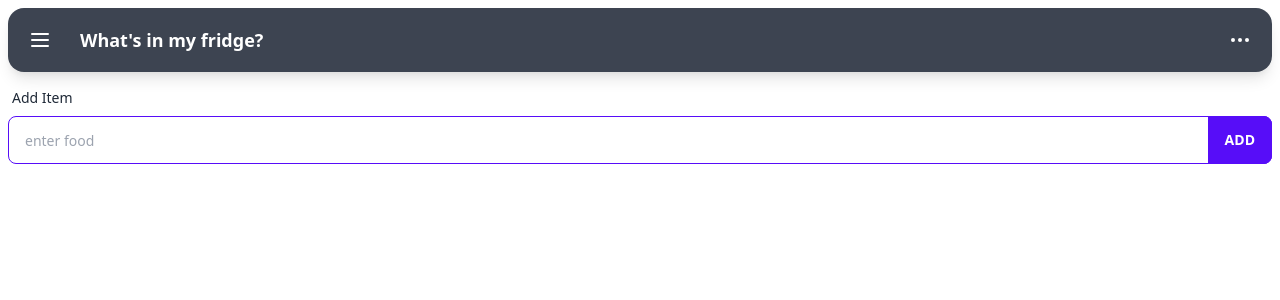
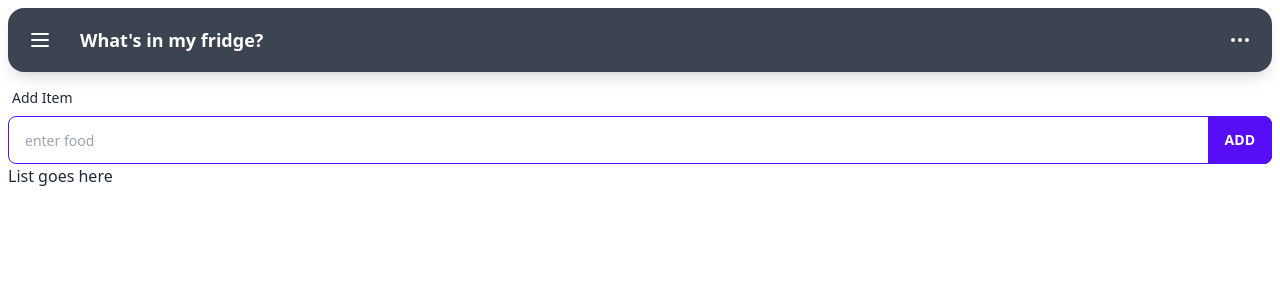
Before and after one commit to jamiebdavis/whats-in-my-fridge, a React (Create React App) app: page /fridge in a window 1280 px wide. Shown: the top 300 px of the page. Built offline with nearby package versions, Linux system fonts and the light colour scheme.

Commit message:
Added item list provider/context

```diff
--- a/src/Routes.js
+++ b/src/Routes.js
@@ -1,7 +1,7 @@
 import { Route, Switch } from "react-router-dom";
 
-import AddItem from "./components/addItem/AddItem";
 import Home from "./containers/Home";
+import ItemList from "./containers/ItemList";
 import NotFound from "./components/homePage/NotFound";
 import React from "react";
 
@@ -11,7 +11,7 @@ import React from "react";
 export default ({ childProps }) => (
     <Switch>
         <Route path="/" exact component={Home} props={childProps} />
-        <Route path="/fridge" exact component={AddItem} props={childProps} />
+        <Route path="/fridge" exact component={ItemList} props={childProps} />
         {/* Catch all unmatched routes */}
         <Route component={NotFound} />
     </Switch>
--- a/src/components/addItem/AddItem.js
+++ b/src/components/itemList/AddItem.js
@@ -1,6 +1,11 @@
-import React from "react";
+import React, { useContext } from "react";
+
+import { ItemListContext } from "./ItemListProvider";
 
 export default function AddItem() {
+    const { placeholder } = useContext(ItemListContext);
+
+    console.log(ItemListContext);
     return (
         <div class="form-control">
             <label class="label">
@@ -9,7 +14,7 @@ export default function AddItem() {
             <div class="relative">
                 <input
                     type="text"
-                    placeholder="enter food"
+                    placeholder={"enter food"}
                     class="w-full pr-16 input input-primary input-bordered"
                 />
                 <button class="absolute right-0 top-0 rounded-l-none btn btn-primary">Add</button>
--- /dev/null
+++ b/src/components/itemList/ItemListProvider.js
@@ -0,0 +1,13 @@
+import React, { createContext, useState } from "react";
+
+export const ItemListContext = createContext();
+
+export default function ItemListProvider({ children }) {
+    const [placeHolder, setPlaceHolder] = useState("Item list Provider");
+
+    const contextValue = {
+        placeHolder,
+    };
+
+    return <ItemListContext.Provider value={contextValue}>{children}</ItemListContext.Provider>;
+}
--- /dev/null
+++ b/src/components/itemList/List.js
@@ -0,0 +1,5 @@
+import React from "react";
+
+export default function List() {
+    return <div>List goes here</div>;
+}
--- /dev/null
+++ b/src/containers/ItemList.js
@@ -0,0 +1,13 @@
+import AddItem from "../components/itemList/AddItem";
+import ItemListProvider from "../components/itemList/ItemListProvider";
+import List from "../components/itemList/List";
+import React from "react";
+
+export default function ItemList() {
+    return (
+        <ItemListProvider>
+            <AddItem />
+            <List />
+        </ItemListProvider>
+    );
+}
```
